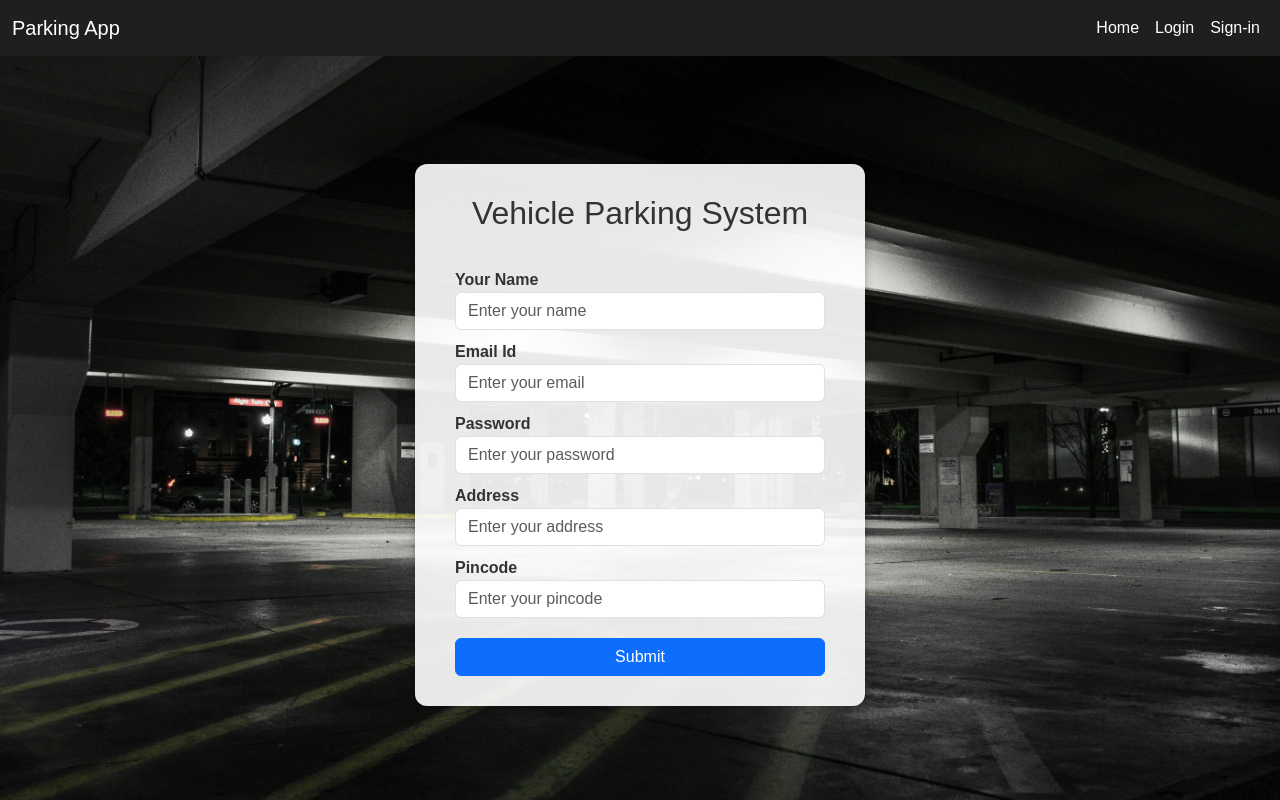
After one commit to 23f1000703/park-here, a Flask app: page /sign-up in a window 1280 px wide. The commit adds this page. Run offline with Flask 3, Linux system fonts and the light colour scheme.

Commit message:
Milestone-VP Auth-RBAC

```diff
--- a/app.py
+++ b/app.py
@@ -1,16 +1,41 @@
 from flask import Flask,render_template,request,url_for
-from flask_sqlalchemy import SQLAlchemy
+from controllers.database import db
+from controllers.config import config
+from controllers.model import User
+
+
 
 app = Flask(__name__)
+app.config.from_object(config)
+#app.config['SQLALCHEMY_DATABASE_URI'] = 'sqlite:///Parking_services.db'
+#app.config['SQLALCHEMY_TRACK_MODIFICATIONS'] = False
 
-app.config['SQLALCHEMY_DATABASE_URI'] = 'sqlite:///Parking_services.db'
-app.config['SQLALCHEMY_TRACK_MODIFICATIONS'] = False
+db.init_app(app)
 
-db = SQLAlchemy(app)
+with app.app_context():
+    db.create_all()
+
+def create_admin():
+    if_exist = User.query.filter_by(is_admin=True).first()
+    if not if_exist:
+        admin = User(name='admin',
+                     password='admin12345',
+                     email='admin12345@gmail.com',
+                     address='admin location',
+                     pincode='800002',
+                     is_admin=True)
+        db.session.add(admin)
+        db.session.commit()
+
+
 
 @app.route("/")
-def hello_world():
-    return render_template("login.html")
+def home():
+    return render_template("homepage.html")
 
-if __name__ == '__main__' :
+from controllers.auth_route import *
+
+if __name__ == "__main__" :
+    with app.app_context():  # This ensures app context is active for DB query
+        create_admin()
     app.run(debug=True)
--- /dev/null
+++ b/controllers/auth_route.py
@@ -0,0 +1,56 @@
+from app import app
+from flask import render_template,request,url_for,redirect,flash,session
+from controllers.model import User
+from controllers.database import db
+
+@app.route("/login",methods=['GET','POST'])
+def login():
+    if request.method == 'POST':
+        email = request.form.get('email')
+        password = request.form.get('password')
+
+        if not email or not password:
+            print("please fill email and password")
+
+        if "@" not in email:
+            print("invalid email")
+
+        find1 = User.query.filter_by(email=email).first()
+        if not find1:
+            flash("YOUR DETAIL NOT MATCHED")
+            return render_template('login.html')
+
+        if find1.password != password:
+            flash("Invalid password")
+            return render_template('login.html')
+
+        session['user_id'] = find1.id
+        session['email_id'] = find1.email
+        session['is_admin'] = find1.is_admin
+
+        if find1.password == password:
+            if find1.is_admin:
+                return render_template('admin_dashboard.html')
+            else:
+                return render_template('user_dashboard.html')
+
+    return render_template("login.html")
+
+@app.route("/sign-up",methods=['GET','POST'])
+def sign_up():
+    if request.method == 'POST':
+        formname = request.form.get('name')
+        formpassword = request.form.get('password')
+        formemail = request.form.get('email')
+        formaddress = request.form.get('address')
+        formpincode = request.form.get('pincode')
+        user = user(name=formname,
+                     password=formpassword,
+                     email=formemail,
+                     address=formaddress,
+                     pincode=formpincode)
+        db.session.add(user)
+        db.session.commit()
+        print('User added')
+        return redirect('/login')
+    return render_template("create_account.html")
--- /dev/null
+++ b/controllers/config.py
@@ -0,0 +1,4 @@
+class config:
+    SECRET_KEY ="secret_key"
+    SQLALCHEMY_DATABASE_URI = 'sqlite:///Parking_services.db'
+    SQLALCHEMY_TRACK_MODIFICATIONS = False
--- /dev/null
+++ b/controllers/database.py
@@ -0,0 +1,3 @@
+from flask_sqlalchemy import SQLAlchemy
+
+db=SQLAlchemy()
--- /dev/null
+++ b/templates/create_account.html
@@ -0,0 +1,99 @@
+<!DOCTYPE html>
+<html lang="en">
+<head>
+  <meta charset="UTF-8" />
+  <title>Login Page</title>
+  <link href="https://cdn.jsdelivr.net/npm/bootstrap@5.3.3/dist/css/bootstrap.min.css" rel="stylesheet" />
+  <style>
+    body {
+      margin: 0;
+      padding-top: 70px;
+      height: 100vh;
+      background-image: url("{{ url_for('static', filename='parking_1.jpg') }}");
+      background-size: cover;
+      background-position: center;
+      background-repeat: no-repeat;
+      display: flex;
+      justify-content: center;
+      align-items: center;
+      font-family: Arial, sans-serif;
+    }
+
+    .navbar {
+      background-color: #1f1f1f;
+    }
+
+    .nav-link {
+      color: white !important;
+    }
+
+    .login-box {
+      background-color: rgba(255, 255, 255, 0.9);
+      padding: 30px 40px;
+      border-radius: 12px;
+      box-shadow: 0 0 10px rgba(0,0,0,0.3);
+      max-width: 450px;
+      width: 100%;
+      color: #333;
+    }
+
+    label {
+      margin-top: 10px;
+      font-weight: bold;
+    }
+
+    .login-box h2 {
+      text-align: center;
+      margin-bottom: 25px;
+    }
+
+    button {
+      margin-top: 20px;
+    }
+  </style>
+</head>
+<body>
+
+  <!-- Navbar -->
+  <nav class="navbar navbar-expand-lg navbar-dark fixed-top">
+    <div class="container-fluid">
+      <a class="navbar-brand" href="#">Parking App</a>
+      <button class="navbar-toggler" type="button" data-bs-toggle="collapse" data-bs-target="#navbarNav"
+              aria-controls="navbarNav" aria-expanded="false" aria-label="Toggle navigation">
+        <span class="navbar-toggler-icon"></span>
+      </button>
+      <div class="collapse navbar-collapse" id="navbarNav">
+        <ul class="navbar-nav ms-auto">
+          <li class="nav-item"><a class="nav-link" href="{{ url_for('home') }}">Home</a></li>
+          <li class="nav-item"><a class="nav-link" href="{{ url_for('login') }}">Login</a></li>
+          <li class="nav-item"><a class="nav-link" href="{{ url_for('sign_up') }}">Sign-in</a></li>
+        </ul>
+      </div>
+    </div>
+  </nav>
+
+  <!-- Login Box -->
+  <div class="login-box">
+    <h2>Vehicle Parking System</h2>
+    <form method="post">
+      <label for="name">Your Name</label>
+      <input type="text" id="name" name="name" class="form-control" placeholder="Enter your name" required />
+
+      <label for="email">Email Id</label>
+      <input type="email" id="email" name="email" class="form-control" placeholder="Enter your email" required />
+
+      <label for="password">Password</label>
+      <input type="password" id="password" name="password" class="form-control" placeholder="Enter your password" required />
+
+      <label for="address">Address</label>
+      <input type="text" id="address" name="address" class="form-control" placeholder="Enter your address" required />
+
+      <label for="pincode">Pincode</label>
+      <input type="number" id="pincode" name="pincode" class="form-control" placeholder="Enter your pincode" required />
+
+      <button type="submit" class="btn btn-primary w-100">Submit</button>
+    </form>
+  </div>
+
+</body>
+</html>
```
Also changed, not shown: controllers/model.py (added, +20 -0 lines), templates/homepage.html (+107 -1 lines), templates/login.html (+47 -8 lines), templates/user_dashboard.html (added, +11 -0 lines), static/1st.png (added).
